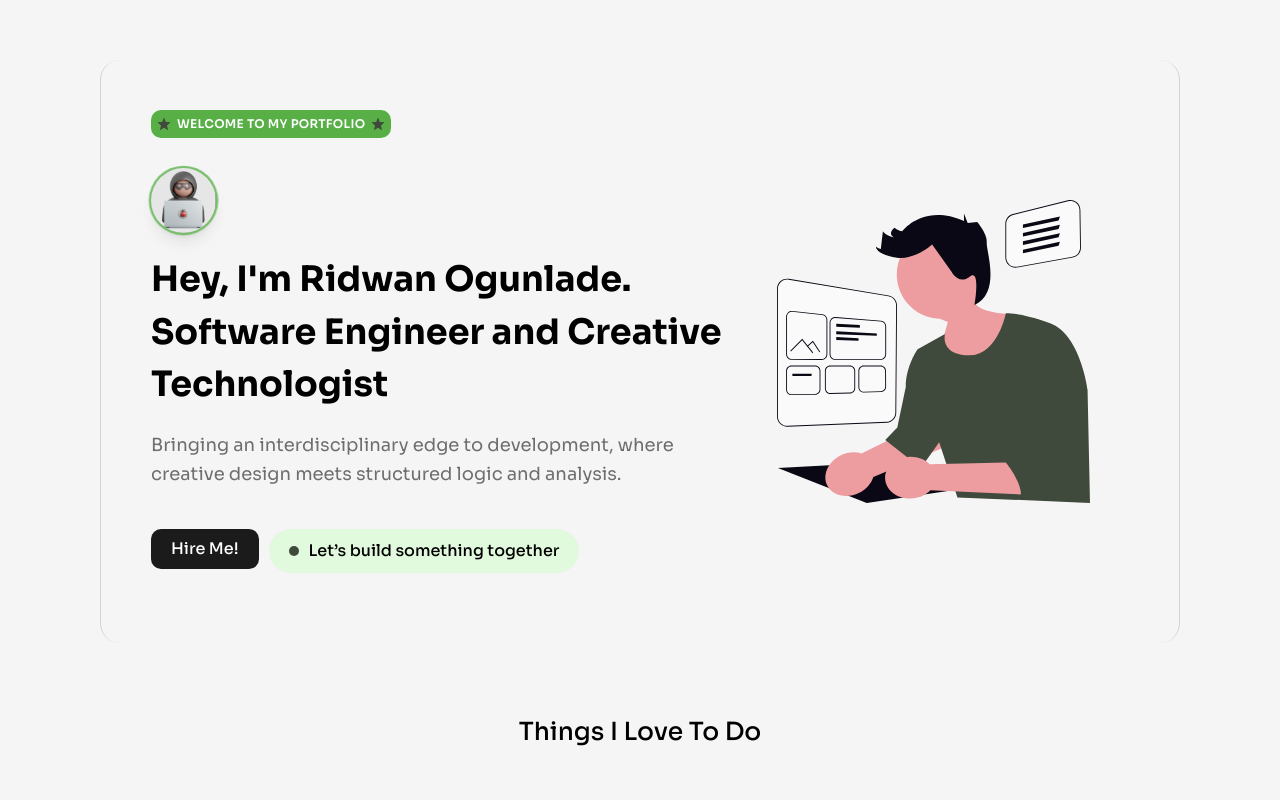
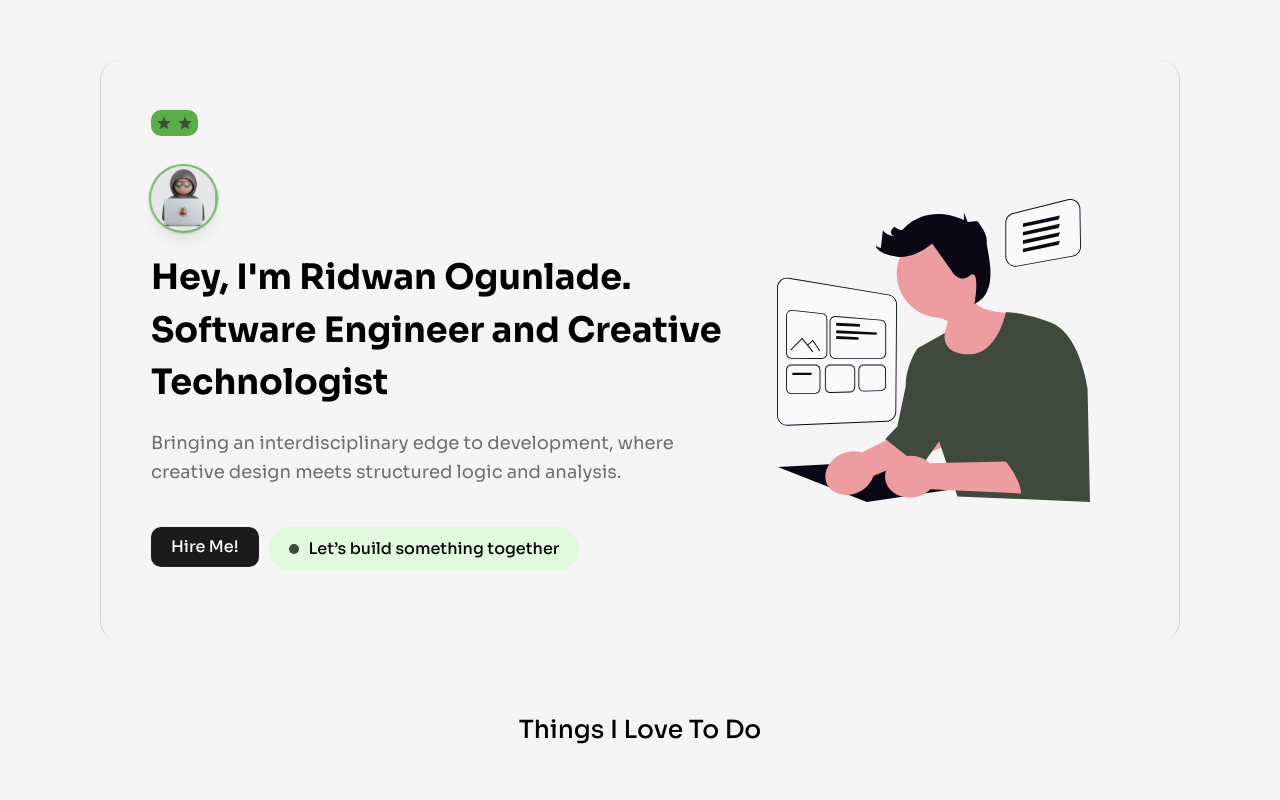
Before and after one commit to Folayimi/Ridwan-Portfolio, a Next.js app: page / in a window 1280 px wide. Shown: the top 800 px of the page. Built offline with nearby package versions, Linux system fonts and the light colour scheme.

Commit message:
commented some stuffs

```diff
--- a/src/components/HeroSection.jsx
+++ b/src/components/HeroSection.jsx
@@ -30,9 +30,9 @@ const HeroSection = () => {
               >
                 <path d="M12 2.25l2.765 6.577 7.235.602-5.5 4.825 1.618 7.096L12 17.77l-6.118 3.58 1.618-7.096-5.5-4.825 7.235-.602L12 2.25z" />
               </svg>
-              <div className="text-[12px] font-semibold text-white tracking-wide uppercase">
+              {/* <div className="text-[12px] font-semibold text-white tracking-wide uppercase">
                 Welcome to my portfolio
-              </div>
+              </div> */}
 
               <svg
                 xmlns="http://www.w3.org/2000/svg"
```
